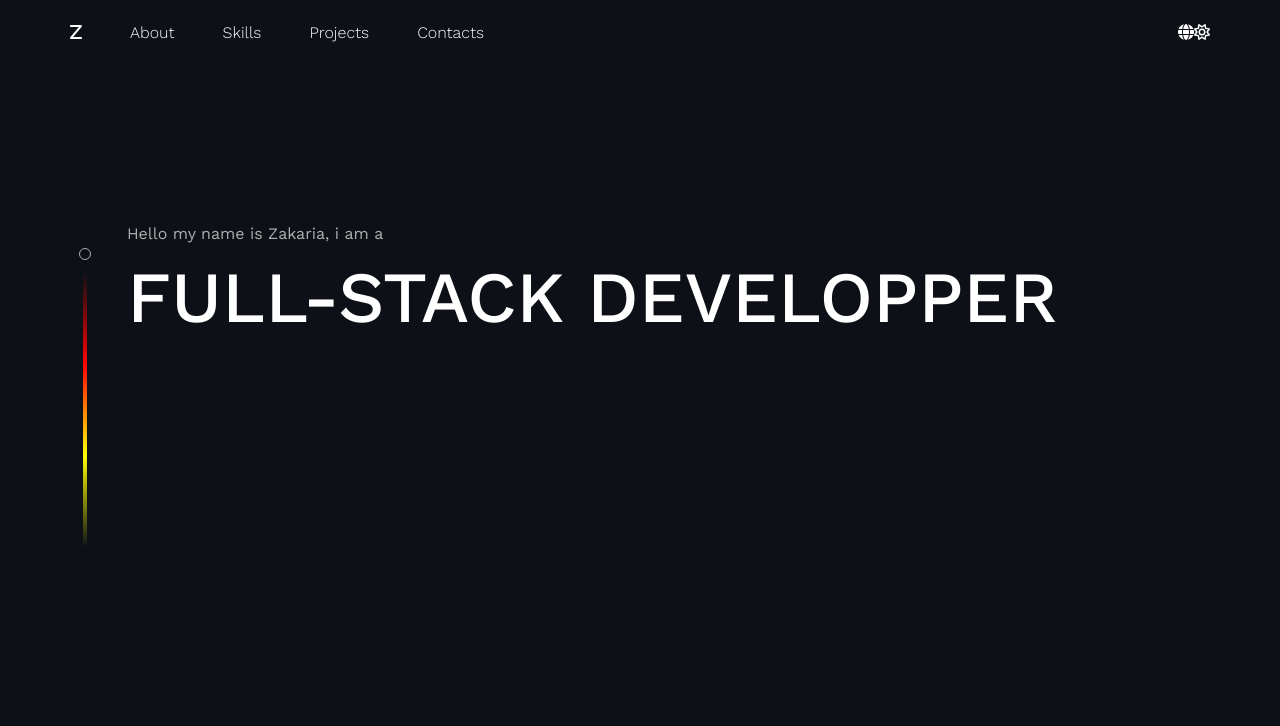
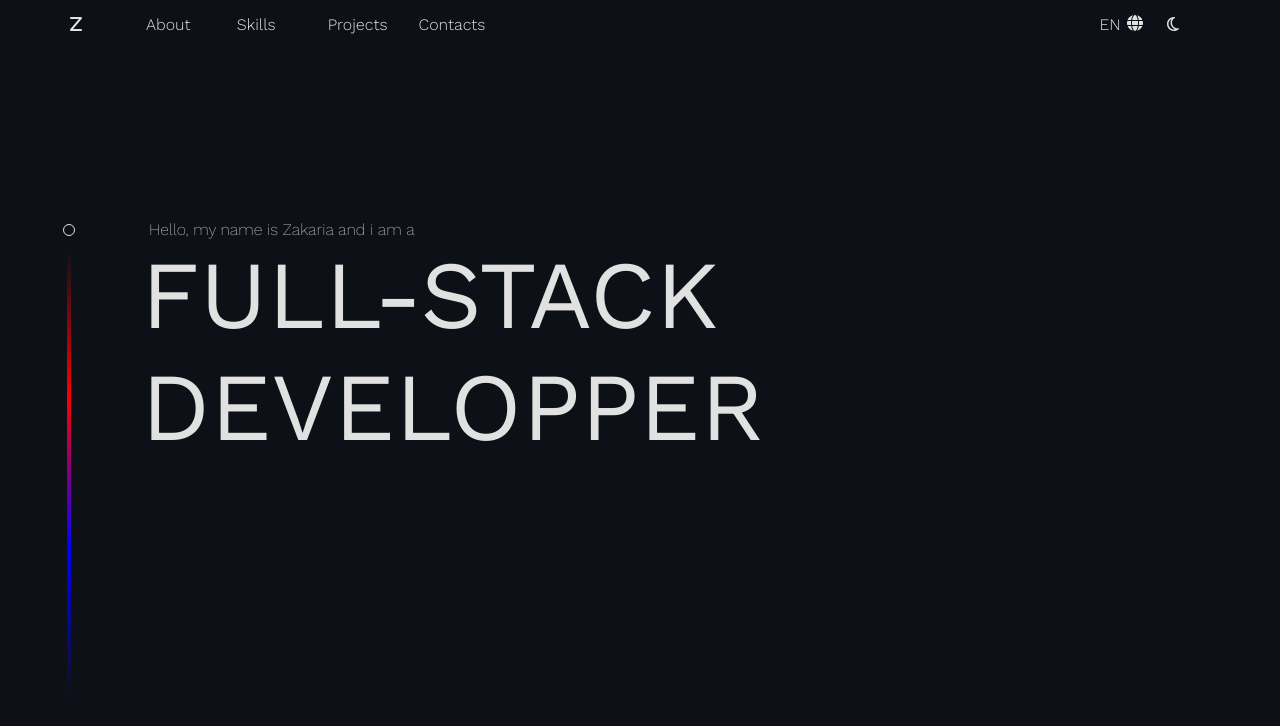
Before and after one commit to elkhalfaoui/portfolio, a React (Vite) app: page / in a window 1280 px wide. Shown: the top 726 px of the page. Built offline with nearby package versions, Linux system fonts and the light colour scheme.

Commit message:
header complete : logo + navigation + settings + media

```diff
--- a/src/App.css
+++ b/src/App.css
@@ -1,54 +1,38 @@
-header {
-    /* background-color: red; */
-    color: #fff;
-    margin-bottom: 160px;
+main {
+    background-color: #0d1117;
+    padding-top: 100px;
+    padding-bottom: 100px;
 }
-header .container {
-    height: 64px;
-    display: grid;
-    grid-template-columns: auto 1fr auto;
-    align-items: center;
-    column-gap: 48px;
+main .container {
+    position: relative;
+    padding-left: 86px;
 }
-header ul {
-    display: flex;
-    column-gap: 48px;
+main h4 {
+    font-weight: 200;
+    color: #e1e1e1;
+    text-indent: 8px;
 }
-header ul li {
-    font-weight: 300;
+main h1 {
+    font-size: 6rem;
+    font-weight: 400;
+    color: #e1e1e1;
 }
-/* ------------------ one ------------------ */
-.one .container {
-    position: relative;
-    padding-left: 72px;
-    padding-bottom: 160px;
-    /* background-color: red; */
-}
-.one .container .circle {
+main .circle {
     position: absolute;
     width: 12px;
     height: 12px;
-    border-radius: 12px;
-    border: solid 1px #aeaeae;
-    top: 24px;
-    left: 24px;
+    border: solid 1px #e1e1e1;
+    border-radius: 8px;
+    left: 8px;
+    top: 4px;
 }
-.one .container .line {
+main .line {
     position: absolute;
     width: 4px;
-    height: 100%;
-    border-radius: 2px;
-    background-image: linear-gradient(transparent, red, yellow, transparent);
-    left: 28px;
-    top: 48px;
+    height: calc(100% + 200px);
+    /* border: solid 1px #e1e1e1; */
+    background-image: linear-gradient(transparent, red, blue, transparent);
+    border-radius: 8px;
+    left: 12px;
+    top: 32px;
 }
-.one h4 {
-    font-weight: 400;
-    color: #aeaeae;
-    margin-bottom: 12px;
-}
-.one h1 {
-    font-size: 72px;
-    font-weight: 500;
-    color: #fff;
-}
--- a/src/App.jsx
+++ b/src/App.jsx
@@ -1,36 +1,24 @@
 import './App.css';
-import { faGlobe } from "@fortawesome/free-solid-svg-icons"
-import { faSun } from "@fortawesome/free-regular-svg-icons";
-import { faZ } from "@fortawesome/free-solid-svg-icons/faZ"
-import { FontAwesomeIcon } from "@fortawesome/react-fontawesome"
+import Header from './header/Header';
+
 
 const App = () => {
+
   return (
-      <div>
-          <header>
-              <div className="container">
-                  <FontAwesomeIcon icon={faZ} />
-                  <ul>
-                      <li>About</li>
-                      <li>Skills</li>
-                      <li>Projects</li>
-                      <li>Contacts</li>
-                  </ul>
-                  <div className="controls">
-                      <FontAwesomeIcon icon={faGlobe} />
-                      <FontAwesomeIcon icon={faSun} />
-                  </div>
-              </div>
-          </header>
-          <section className="one">
-            <div className="container">
-              <div className="circle"></div>
-              <div className="line"></div>
-              <h4>Hello my name is Zakaria, i am a</h4>
-              <h1>FULL-STACK DEVELOPPER</h1>
-            </div>
-          </section>
-      </div>
+    <>
+      <Header />
+      <main>
+        <div className="container">
+          <div className="circle"></div>
+          <div className="line"></div>
+          <h4>Hello, my name is Zakaria and i am a</h4>
+          <h1>
+            FULL-STACK <br />
+            DEVELOPPER
+          </h1>
+        </div>
+      </main>
+    </>
   );
-}
-export default App
+};
+export default App;
--- /dev/null
+++ b/src/header/Header.css
@@ -0,0 +1,130 @@
+header {
+  background-color: #0d1117;
+  margin-bottom: 72px;
+}
+header .container {
+  height: 48px;
+  display: grid;
+  grid-template-columns: auto 1fr;
+  align-items: center;
+  column-gap: 64px;
+}
+header .logo {
+  color: #e1e1e1;
+}
+header .menu-bar {
+  display: none;
+}
+
+header nav {
+  display: flex;
+  justify-content: space-between;
+}
+header ul.navigation {
+  display: grid;
+  grid-template-columns: repeat(4, 1fr);
+  column-gap: 24px;
+}
+header ul.navigation li,
+header ul.settings li {
+  color: #e1e1e1;
+  font-weight: 300;
+  cursor: pointer;
+}
+header ul.settings {
+    display: grid;
+    grid-template-columns: repeat(2, 1fr);
+    column-gap: 24px;
+}
+header ul.settings li.lang {
+    position: relative;
+    width: fit-content;
+    margin: auto;
+}
+header ul.settings li.lang > div {
+    display: flex;
+    gap: 6px;
+}
+header ul.settings li.lang ul.passive {
+    display: none;
+}
+header ul.settings li.lang ul.active {
+    display: grid;
+    grid-template-columns: 1fr;
+    row-gap: 8px;
+    position: absolute;
+    top: 24px;
+    left: 0;
+    padding: 12px;
+    border-radius: 4px;
+    border: solid 1px #e1e1e15d;
+    background-color: #0d1117;
+}
+/* ! small display (phone) */
+@media (max-width: 767px) {
+  header .container {
+    display: flex;
+    justify-content: space-between;
+    position: relative;
+  }
+  header .menu-bar {
+    position: relative;
+    display: block;
+    width: 24px;
+    height: 21px;
+    cursor: pointer;
+  }
+  header .menu-bar span {
+    position: absolute;
+    display: block;
+    width: 100%;
+    height: 3px;
+    border-radius: 2px;
+    background-color: #e1e1e1;
+  }
+  header .menu-bar span:nth-child(1) {
+    top: 0;
+  }
+  header .menu-bar span:nth-child(2) {
+    top: 50%;
+    transform: translateY(-50%);
+  }
+  header .menu-bar span:nth-child(3) {
+    bottom: 0;
+  }
+  /* ----------------------------------------- */
+  header .menu-bar.active span:nth-child(1) {
+    top: 50%;
+    transform: rotateZ(-45deg) translateY(-50%);
+  }
+  header .menu-bar.active span:nth-child(2) {
+    top: 0;
+    transform: translateY(-50%);
+    width: 0;
+  }
+  header .menu-bar.active span:nth-child(3) {
+    bottom: 50%;
+    transform: rotateZ(45deg) translateY(50%);
+  }
+  header nav {
+    display: none;
+  }
+  header nav.active {
+    position: absolute;
+    width: 100%;
+    top: 46px;
+    left: 0;
+    padding: 24px 0;
+    display: grid;
+    grid-template-columns: 1fr;
+    row-gap: 24px;
+    background-color: #0d1117;
+  }
+  header nav ul.navigation,
+  header nav ul.settings {
+    display: grid;
+    grid-template-columns: 1fr;
+    text-align: center;
+    row-gap: 12px;
+  }
+}
--- /dev/null
+++ b/src/header/Header.jsx
@@ -0,0 +1,69 @@
+import { useState } from 'react';
+import './Header.css';
+import { faGlobe } from '@fortawesome/free-solid-svg-icons';
+import { faMoon, faSun } from '@fortawesome/free-regular-svg-icons';
+import { faZ } from '@fortawesome/free-solid-svg-icons/faZ';
+import { FontAwesomeIcon } from '@fortawesome/react-fontawesome';
+
+const Header = () => {
+  const [menu, setMenu] = useState(false);
+  const [mode, setMode] = useState(false);
+  const [lang, setLang] = useState({ lang: 'EN', list: false });
+  return (
+    <header>
+      <div className="container">
+        <div className="logo">
+          <FontAwesomeIcon icon={faZ} />
+        </div>
+        <div
+          className={`menu-bar ${menu ? 'active' : ''}`}
+          onClick={() => setMenu(!menu)}
+        >
+          <span></span>
+          <span></span>
+          <span></span>
+        </div>
+        <nav className={`${menu ? 'active' : ''}`}>
+          <ul className="navigation">
+            <li>About</li>
+            <li>Skills</li>
+            <li>Projects</li>
+            <li>Contacts</li>
+          </ul>
+          <ul className="settings">
+            <li className="lang">
+              <div onClick={() => setLang({ ...lang, list: !lang?.list })}>
+                <span>{lang?.lang}</span>
+                <FontAwesomeIcon icon={faGlobe} />
+              </div>
+              <ul className={`${lang?.list ? 'active' : 'passive'}`}>
+                <li
+                  onClick={() => setLang({ list: !lang?.list, lang: 'عربي' })}
+                >
+                  العربية
+                </li>
+                <li onClick={() => setLang({ list: !lang?.list, lang: 'EN' })}>
+                  English
+                </li>
+                <li onClick={() => setLang({ list: !lang?.list, lang: 'FR' })}>
+                  Français
+                </li>
+                <li onClick={() => setLang({ list: !lang?.list, lang: 'DE' })}>
+                  Deutsch
+                </li>
+              </ul>
+            </li>
+            <li onClick={() => setMode(!mode)}>
+              {mode ? (
+                <FontAwesomeIcon icon={faSun} />
+              ) : (
+                <FontAwesomeIcon icon={faMoon} />
+              )}
+            </li>
+          </ul>
+        </nav>
+      </div>
+    </header>
+  );
+};
+export default Header;
--- a/src/index.css
+++ b/src/index.css
@@ -32,6 +32,9 @@ body {
 html {
   scroll-behavior: smooth;
 }
+svg {
+  color: #e1e1e1;
+}
 .container {
   margin-left: auto;
   margin-right: auto;
```
